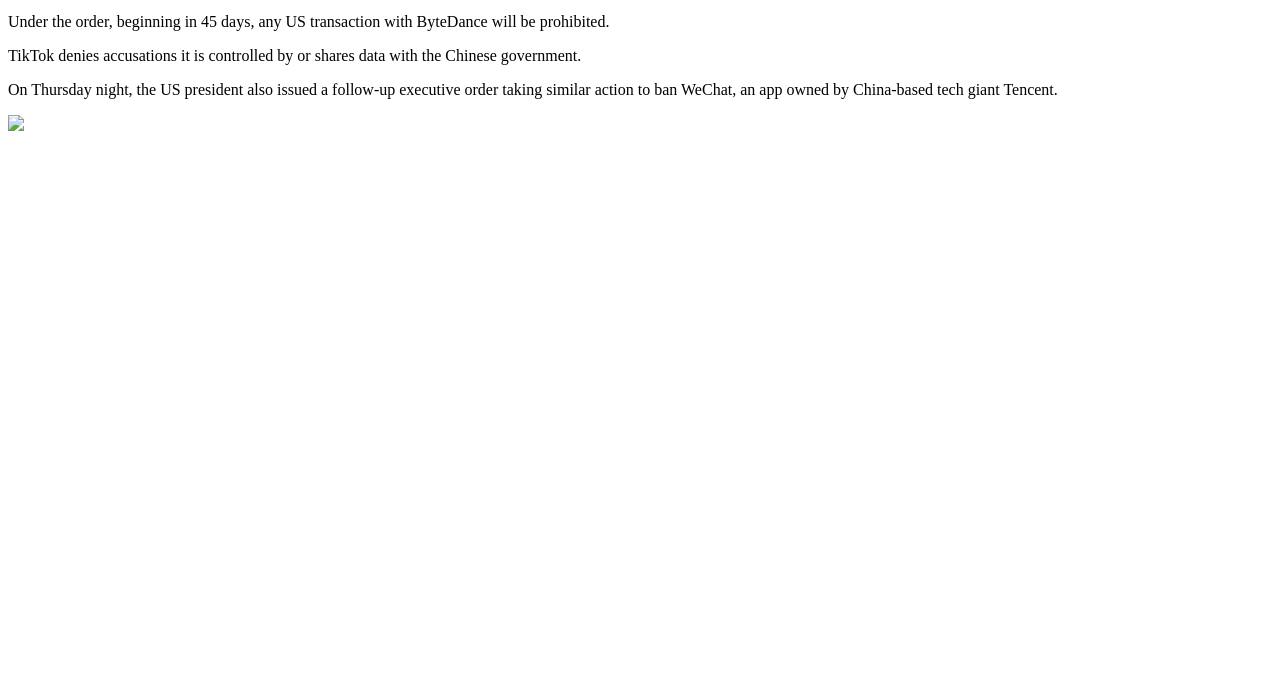
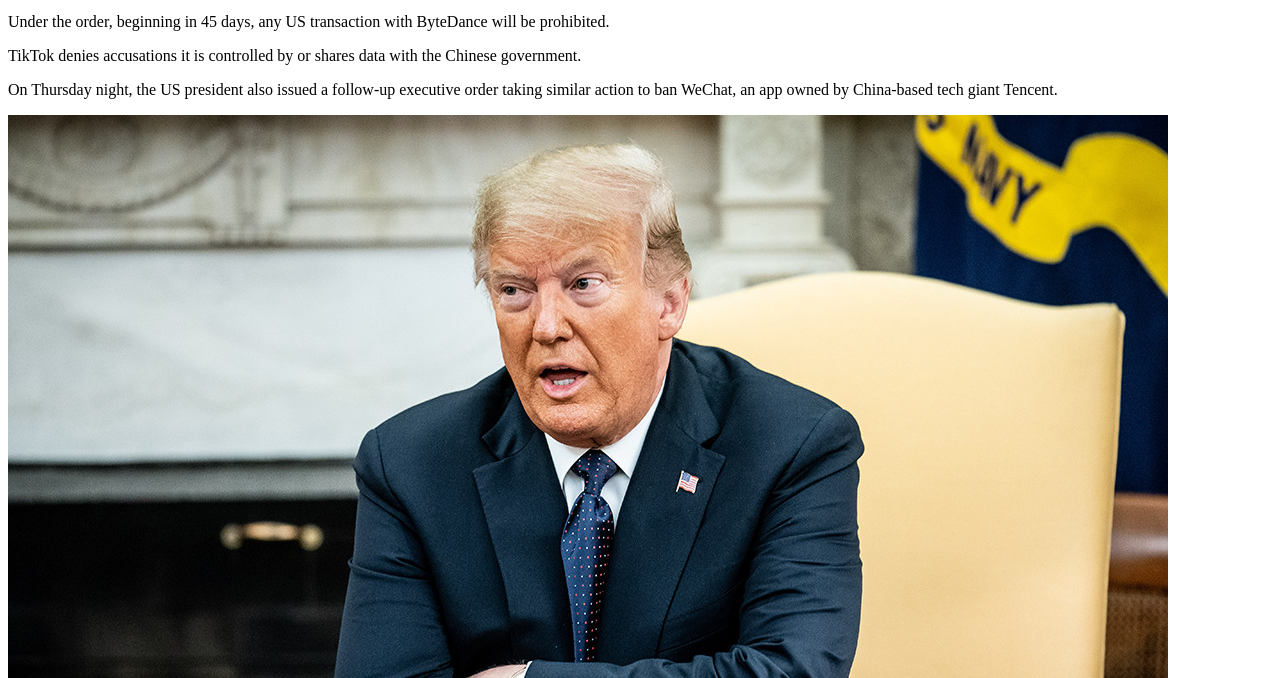
Before and after one commit to minliu10/web, a plain HTML site: page index.html in a window 1280 px wide. Shown: the part 122-800 px from the top of the page. Drawn offline with Linux system fonts and the light colour scheme.

Commit message:
change location of the  image

```diff
--- a/index.html
+++ b/index.html
@@ -17,7 +17,7 @@
     <p>On Thursday night, the US president also issued a follow-up executive order taking similar action to ban WeChat,
         an app owned by China-based tech giant Tencent.</p>
 
-    <img src="images/trump.jpg">
+    <img src="image/trump.jpg">
 
 
 
```
